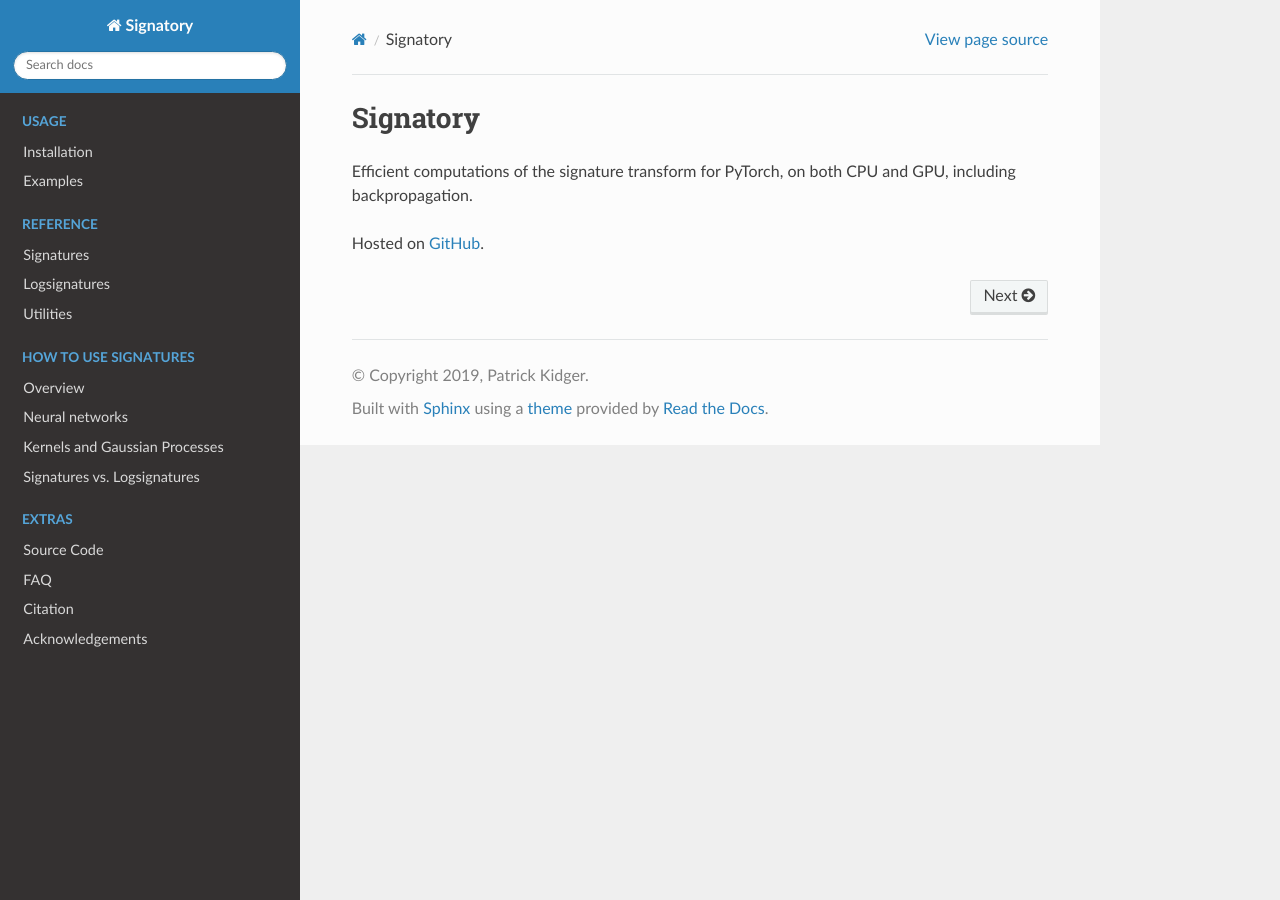
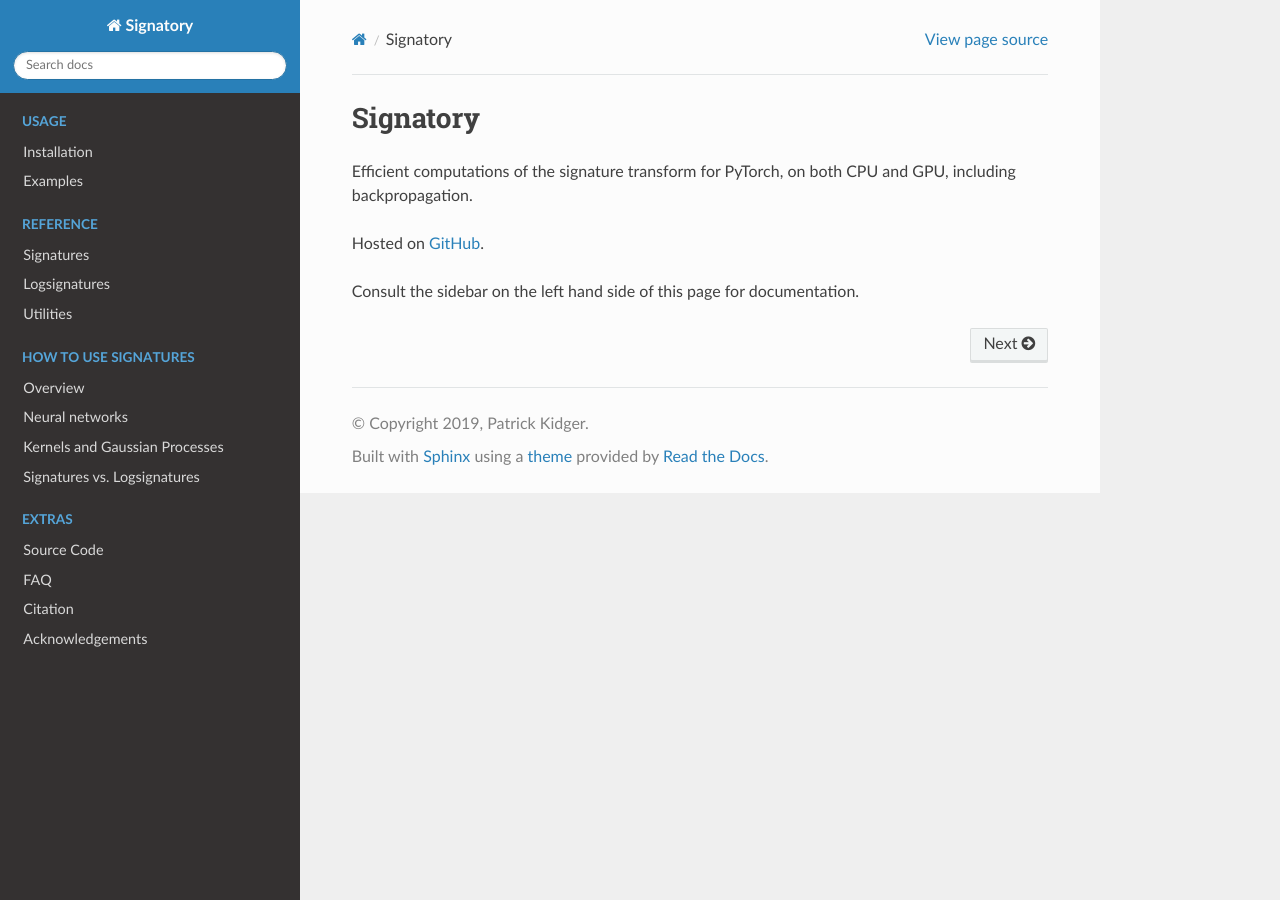
Before and after one commit to patrick-kidger/signatory, a Sphinx documentation site: the page built from docs/index.rst, in a window 1280 px wide. Built offline with Sphinx 7.4.7 and the Read the Docs theme 2.0.0, drawn with Linux system fonts in a browser that asks for light colours.

Commit message:
Update index.rst

```diff
--- a/docs/index.rst
+++ b/docs/index.rst
@@ -1,6 +1,8 @@
 .. include:: /fragments/title.rst
 
 .. include:: /fragments/hosted.rst
+
+Consult the sidebar on the left hand side of this page for documentation.
 
 .. toctree::
     :caption: Usage
```
